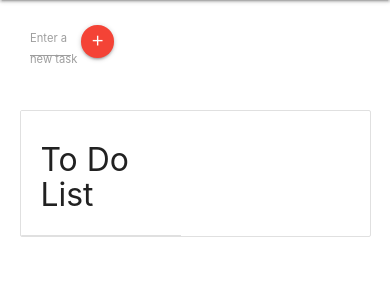
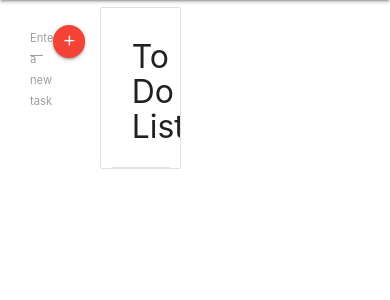
Before and after one commit to Fbossio/tasklist-keeper, a Flask app: page /todo in a window 390 px wide. Shown: the part 56-356 px from the top of the page. Run offline with Flask 2, Linux system fonts and the light colour scheme; the visitor is signed in with stand-in values (Sample User, id 1); data comes from the database, SQL or seed files in the repository; data that the repository does not hold is empty; parts of the project's set-up code (start-up, migrations or seed data) failed here and were passed over.

Commit message:
Fix not responsive columns 5

```diff
--- a/website/templates/home.html
+++ b/website/templates/home.html
@@ -1,8 +1,8 @@
 {% extends "base.html" %} {% block title %} Main {% endblock %} {% block content
 %}
-
+<div class="grid-2">
   <div class="row">
-  <form class="grid-2" , method="POST">
+    <form class="col s6" , method="POST">
       {{ form.csrf_token }}
       <div class="row valign-wrapper">
         <div class="input-field col s6">
@@ -20,7 +20,7 @@
       </div>
     </form>
 
-  <ul class="collection with-header grid-2">
+    <ul class="collection with-header col s6">
       <li class="collection-header"><h4>To Do List</h4></li>
       {% for d in data %}
       <li class="collection-item">
@@ -59,5 +59,6 @@
       {% endfor %}
     </ul>
   </div>
+</div>
 
 {% endblock %}
```
Lines whose indentation alone changed are shown as unchanged.
